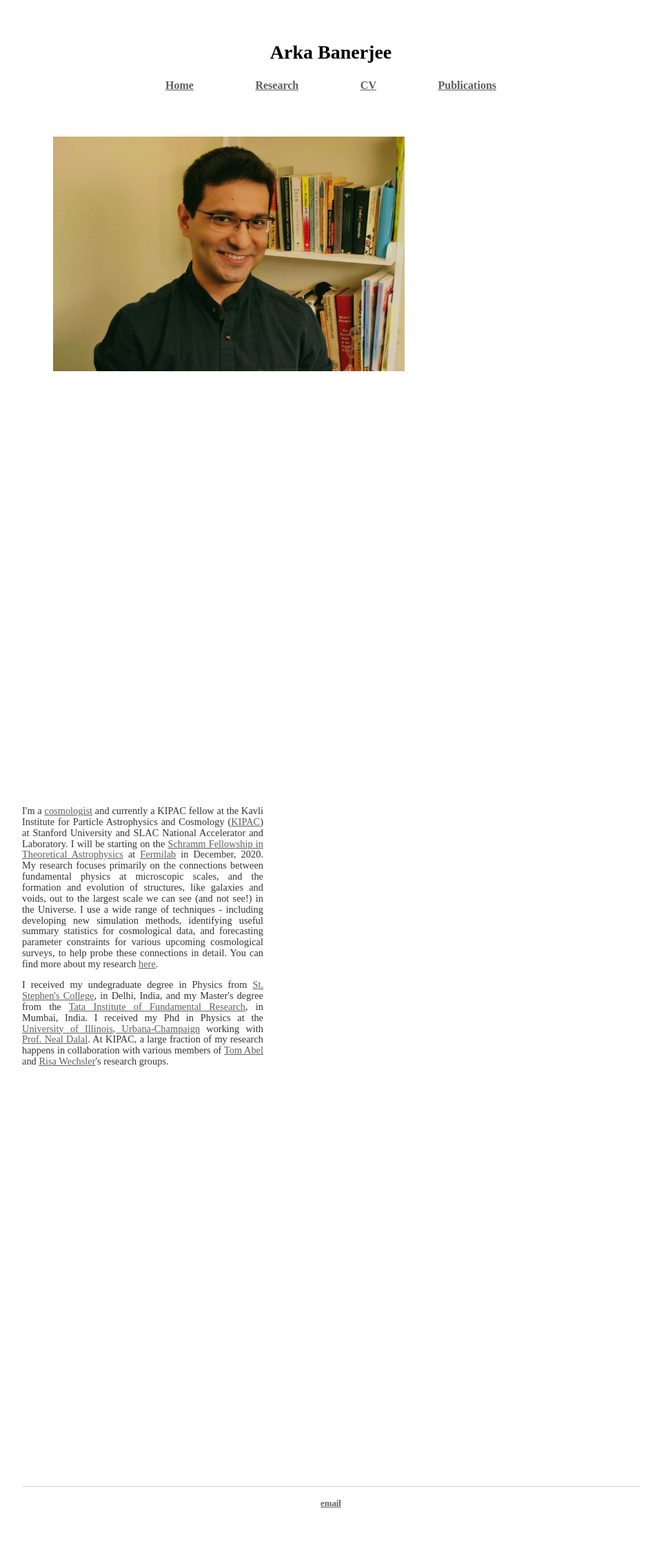
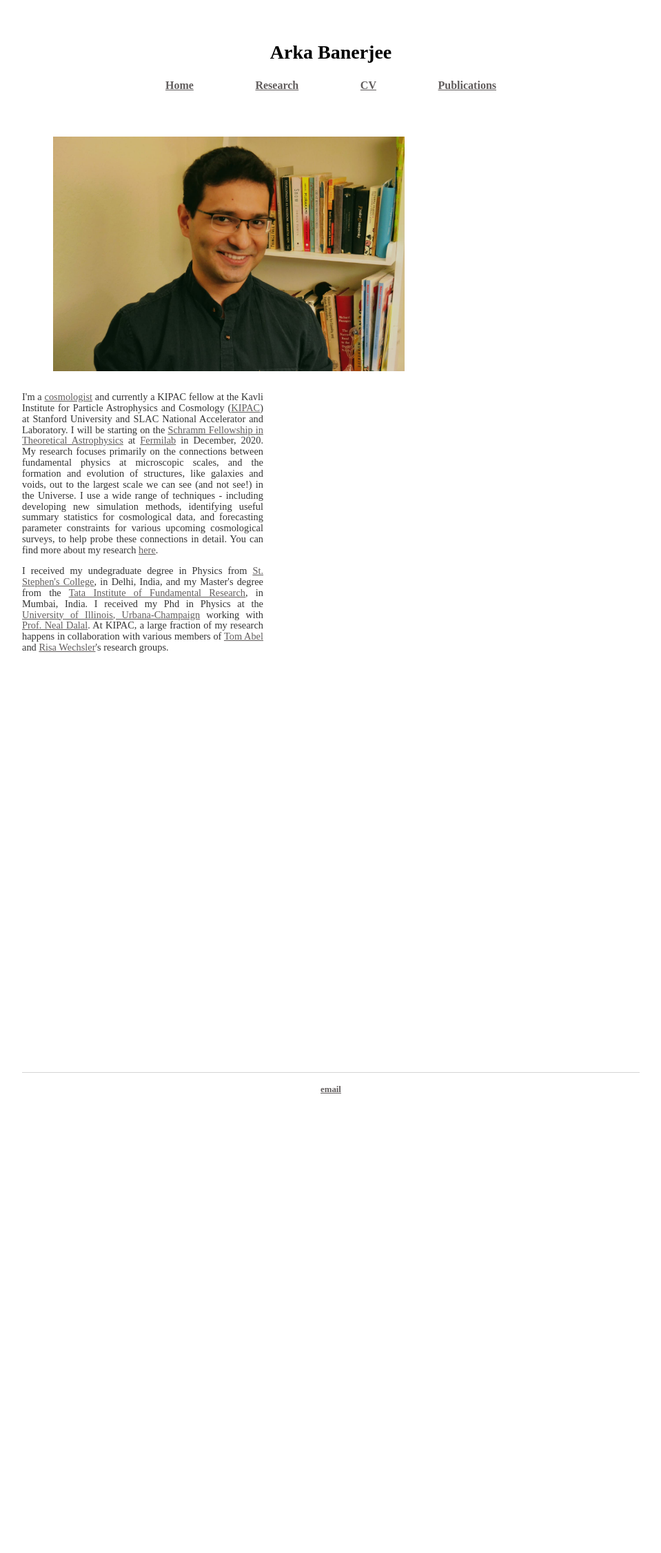
Before and after one commit to arkabanerjee/arkabanerjee.github.io, a Jekyll site: the page built from index.html, in a window 1280 px wide. Shown: the whole page at 69% size, without its empty margins (160-1119 px from the left). Built offline with Jekyll 4.4.1, drawn with Linux system fonts in a browser that asks for light colours; after the commit the page ends 1651 px from its top, so only the background shows below that.

```diff
--- a/index.html
+++ b/index.html
@@ -7,7 +7,7 @@
 
 <div class="blurb">
 	<div class="box">
-		<div style="width: 600px; height: 1000px;">
+		<div style="width: 600px; height: 400px;">
 			<p>&nbsp;</p>
 			<img src="arka.jpg" class="center">
 		</div>
```
